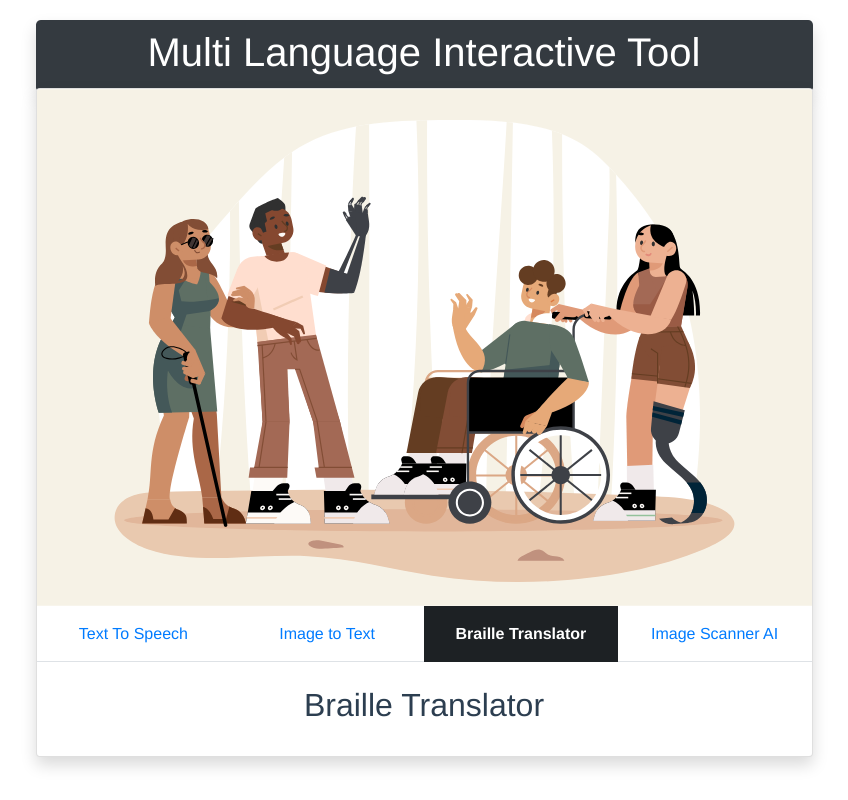
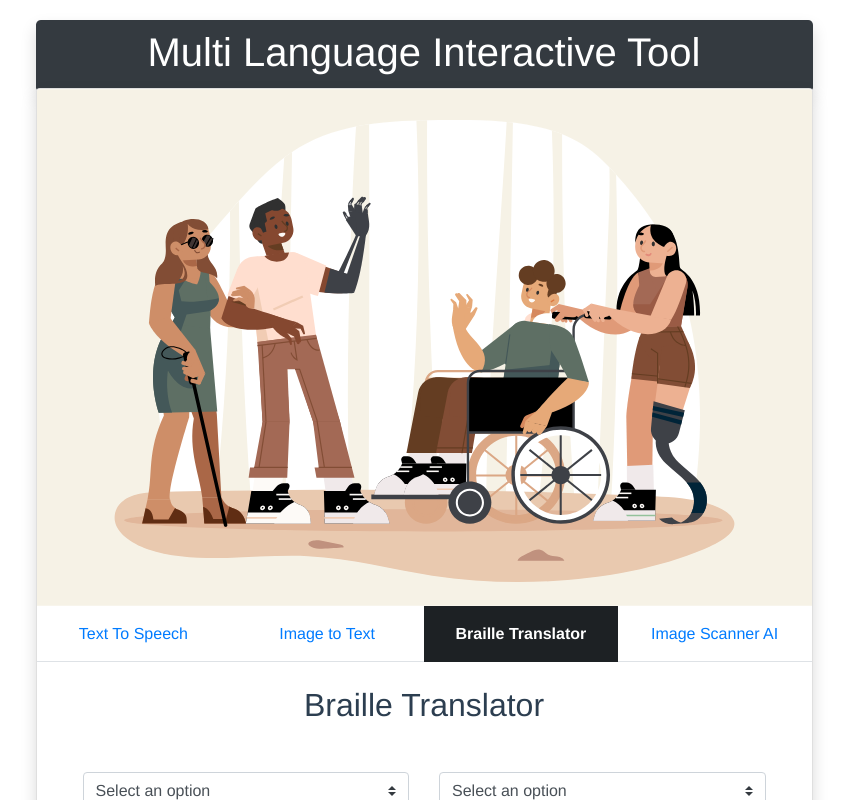
Before and after one commit to BrVenturaU/mito, a Vue app: page / in a window 1280 px wide. Both pictures are taken after a click on the tab "Braille Translator". Shown: the top 800 px of the page, without its empty margins (216-1064 px from the left). Built offline with nearby package versions, Linux system fonts and the light colour scheme.

Commit message:
Agrega diseño de Braille Translator

```diff
--- a/public/index.html
+++ b/public/index.html
@@ -13,5 +13,14 @@
     </noscript>
     <div id="app"></div>
     <!-- built files will be auto injected -->
+    <script src="https://code.jquery.com/jquery-3.5.1.slim.min.js"
+            integrity="sha384-DfXdz2htPH0lsSSs5nCTpuj/zy4C+OGpamoFVy38MVBnE+IbbVYUew+OrCXaRkfj"
+            crossorigin="anonymous">
+    </script>
+
+    <script src="https://cdn.jsdelivr.net/npm/bootstrap@4.6.0/dist/js/bootstrap.bundle.min.js"
+            integrity="sha384-Piv4xVNRyMGpqkS2by6br4gNJ7DXjqk09RmUpJ8jgGtD7zP9yug3goQfGII0yAns"
+            crossorigin="anonymous">
+    </script>
   </body>
 </html>
--- a/src/components/BrailleTranslatorForm.vue
+++ b/src/components/BrailleTranslatorForm.vue
@@ -1,14 +1,83 @@
 <template>
-    <b-row>
-        <b-col cols="12">
-            <h2>Braille Translator</h2>
-        </b-col>
-    </b-row>
+    <div class="container">
+        <b-row class="m-3">
+            <b-col class="col-sm-12">
+                <h2>Braille Translator</h2>
+                <div class="row mt-5">
+                    <div class="col-sm-6">
+                        <select class="custom-select">
+                            <option selected>Select an option</option>
+                            <option value="1">Español</option>
+                            <option value="2">Braille</option>
+                        </select>
+                    </div>
+                    <div class="col-sm-6">
+                        <select class="custom-select">
+                            <option selected>Select an option</option>
+                            <option value="1">Español</option>
+                            <option value="2">Braille</option>
+                        </select>
+                    </div>
+                </div>
+            </b-col>
+        </b-row>
+
+        <b-row class="m-3 mt-4">
+            <b-col class="col-md-12">
+                <div>
+                    <b-form-group class="form-horizontal"
+                        label-for="input-formatter">
+                        <b-form-textarea
+                            id="input-formatter"
+                            rows="5"
+                            no-resize
+                            required
+                            v-model="text1"
+                            placeholder="Enter text"
+                            :formatter="formatter">
+                        </b-form-textarea>
+                    </b-form-group>
+                    <b-form-textarea
+                        rows="5"
+                        no-resize
+                        required>
+                        {{ text1 }}
+                    </b-form-textarea>
+
+                </div>
+
+            </b-col>
+        </b-row>
+        <!--
+        <b-row class="m-3">
+            <b-col class="col-sm-12">
+                <div class="row bt">
+                    <div class="col-sm-12">
+                        <button type="button" class="btn btn-primary">Translate</button>
+                    </div>
+                </div>
+            </b-col>
+        </b-row>-->
+
+    </div>
 </template>
+
+
 <script>
 export default {
-    name: 'BrailleTranslatorForm'
-}
+    name: 'BrailleTranslatorForm',
+    data() {
+      return {
+        text1: '',
+        text2: ''
+      }
+    },
+    methods: {
+      formatter(value) {
+        return value.toLowerCase()
+      }
+    }
+};
 </script>
 <style scoped>
 
```
Also changed, not shown: 1 other file (tests, documents, lock files or other folders).
